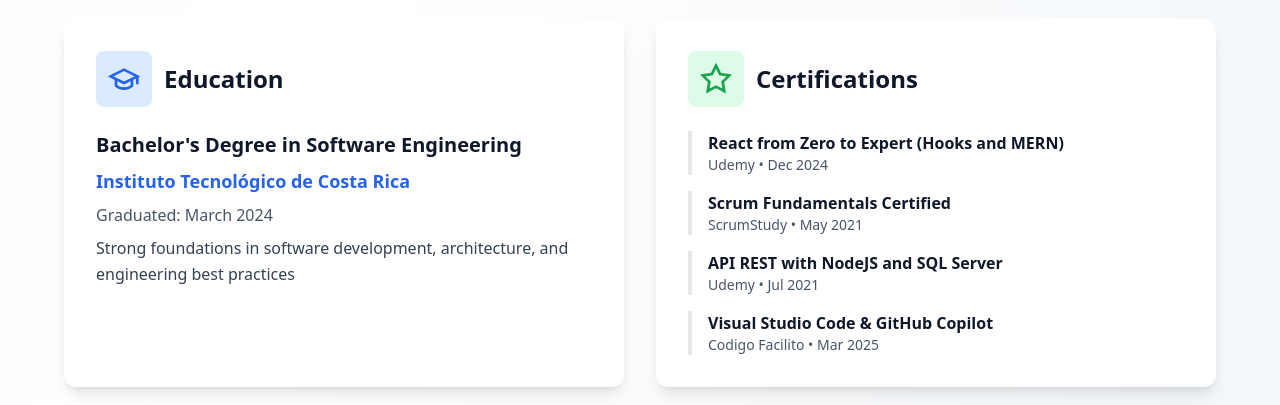
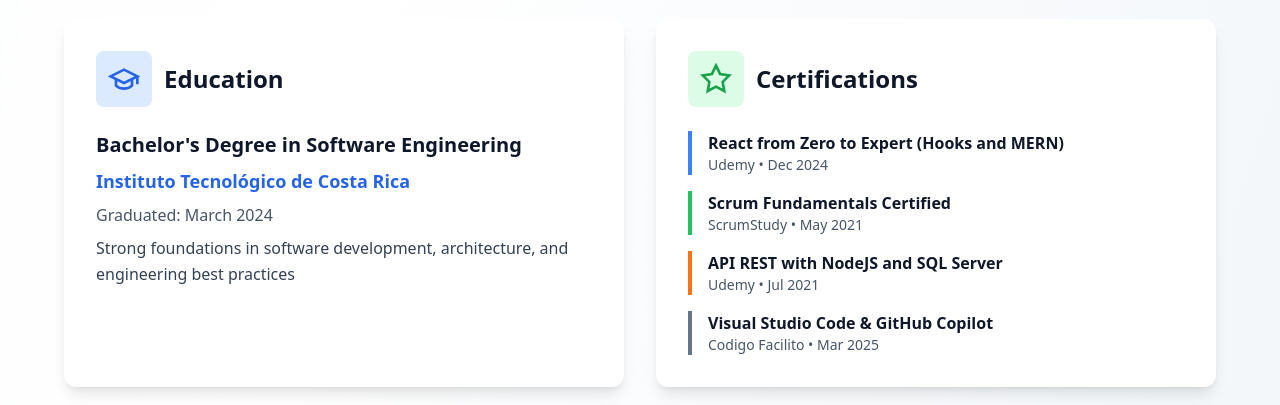
Before and after one commit to Angelgamcr/Portafolio, a React (Vite) app: page / in a window 1280 px wide. Shown: the part 2800-3205 px from the top of the page. Built offline with nearby package versions, Linux system fonts and the light colour scheme.

Commit message:
animacion y colores a los cursos en EducationSection

```diff
--- a/src/common/EducationSection.tsx
+++ b/src/common/EducationSection.tsx
@@ -72,9 +72,9 @@ export function EducationSection() {
             {certifications.map((cert) => (
               <div
                 key={cert.title}
-                className={`border-l-4 border-${cert.color}-500 dark:border-${cert.color}-400 pl-4`}
+                className={`border-l-4 ${cert.color} pl-4 group relative transition-all duration-300 ease-in-out hover:translate-x-1`}
               >
-                <h4 className="font-bold text-slate-900 dark:text-white">
+                <h4 className={`font-bold text-slate-900 dark:text-white transition-colors duration-300 ${cert.text}`}>
                   {cert.title}
                 </h4>
                 <p className="text-sm text-slate-600 dark:text-slate-400">
--- a/src/libs/data.ts
+++ b/src/libs/data.ts
@@ -5,6 +5,7 @@ export interface Certification {
   title: string;
   institution: string;
   date: string;
+  text: string;
   color: string; // Tailwind color (por ejemplo, 'blue', 'green', etc.)
 }
 
@@ -14,25 +15,30 @@ export const certifications: Certification[] = [
     title: "React from Zero to Expert (Hooks and MERN)",
     institution: "Udemy",
     date: "Dec 2024",
-    color: "blue",
+    color: "border-blue-500 dark:border-blue-400",
+    text: 'group-hover:text-blue-600'
   },
   {
     title: "Scrum Fundamentals Certified",
     institution: "ScrumStudy",
     date: "May 2021",
-    color: "green",
+    color: "border-green-500 dark:border-green-400",
+    text: 'group-hover:text-green-600'
+
   },
   {
     title: "API REST with NodeJS and SQL Server",
     institution: "Udemy",
     date: "Jul 2021",
-    color: "orange",
+    color: "border-orange-500 dark:border-orange-400",
+    text: 'group-hover:text-orange-600'
   },
   {
     title: "Visual Studio Code & GitHub Copilot",
     institution: "Codigo Facilito",
     date: "Mar 2025",
-    color: "slate",
+    color: "border-slate-500 dark:border-slate-400",
+    text: 'group-hover:text-slate-600'
   },
 ];
 
```
